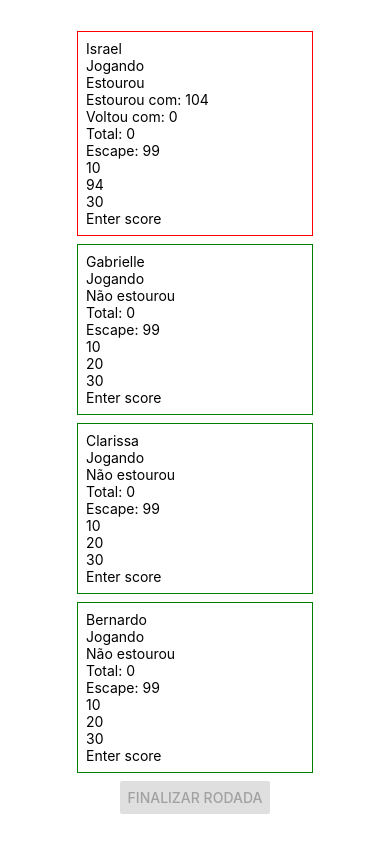
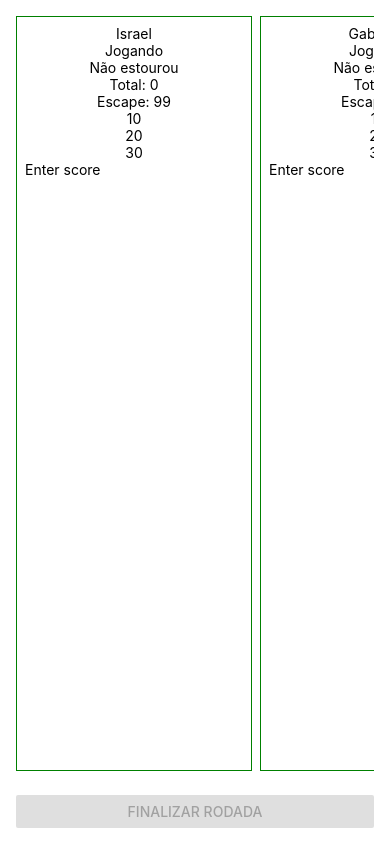
Before and after one commit to israeltduarte/pontinho-mobile, a React Native app: screen / in a window 390 px wide. Built offline with nearby package versions, Linux system fonts and the light colour scheme.

Commit message:
fix btn disabling

```diff
--- a/App.js
+++ b/App.js
@@ -1,5 +1,12 @@
 import React, { useState } from "react";
-import { Button, Text, TextInput, View } from "react-native";
+import {
+  Button,
+  ScrollView,
+  StyleSheet,
+  Text,
+  TextInput,
+  View,
+} from "react-native";
 import data from "./api/data.json";
 
 const App = () => {
@@ -9,6 +16,7 @@ const App = () => {
   const [canSubmit, setCanSubmit] = useState(false);
   const [highestTotal, setHighestTotal] = useState(0);
   const [roundWinner, setRoundWinner] = useState(null);
+  const [scores, setScores] = useState({}); // Store input values
 
   const submitScores = () => {
     if (canSubmit) {
@@ -111,38 +119,72 @@ const App = () => {
       }, 0);
   };
 
-  const enableSubmitButton = () => {
-    setCanSubmit(
-      players
-        .filter((player) => player.isPlaying)
-        .every((player) => {
-          const inputValue = getInputValue(player.id);
-          return inputValue !== "" && inputValue !== null;
-        })
-    );
-  };
-
   const clearNewScoreField = (player) => {
     // Implement your logic to clear input field
     enableSubmitButton();
   };
 
+  const handleScoreChange = (playerId, score) => {
+    setScores((prevScores) => ({
+      ...prevScores,
+      [playerId]: score,
+    }));
+  };
+
+  const handleScoreBlur = () => {
+    enableSubmitButton();
+  };
+
+  const enableSubmitButton = () => {
+    const allInputsFilled = players
+      .filter((player) => player.isPlaying)
+      .every((player) => {
+        const inputValue = scores[player.id];
+        return inputValue !== "" && inputValue !== null && !isNaN(inputValue);
+      });
+
+    setCanSubmit(allInputsFilled);
+  };
+
+  const styles = StyleSheet.create({
+    container: {
+      flex: 1,
+      padding: 16,
+    },
+    scrollViewContent: {
+      flexGrow: 1,
+    },
+    playersRow: {
+      flexDirection: "row",
+      marginBottom: 16,
+    },
+    playerContainer: {
+      flex: 1,
+      borderWidth: 1,
+      padding: 8,
+      marginRight: 8,
+      alignItems: "center",
+    },
+  });
+
   return (
-    <View
-      style={{
-        flex: 1,
-        justifyContent: "center",
-        alignItems: "center",
-      }}
+    <View style={styles.container}>
+      <ScrollView
+        contentContainerStyle={styles.scrollViewContent}
+        horizontal={true}
       >
+        <View style={styles.playersRow}>
           {players.map((player, index) => (
             <View
               key={index}
               style={{
-            borderWidth: 1,
                 borderColor: player.hasExploded ? "red" : "green",
                 padding: 8,
                 marginBottom: 8,
+                marginRight: 8,
+                flexDirection: "column", // Vertically align elements
+                borderWidth: 1,
+                alignItems: "center",
               }}
             >
               <Text>{player.name}</Text>
@@ -162,11 +204,15 @@ const App = () => {
               <TextInput
                 keyboardType="numeric"
                 placeholder="Enter score"
-            onChangeText={enableSubmitButton}
+                onChangeText={(text) => handleScoreChange(player.id, text)}
+                onBlur={handleScoreBlur}
+                value={scores[player.id] || ""}
                 editable={player.isPlaying}
               />
             </View>
           ))}
+        </View>
+      </ScrollView>
       <Button
         title="Finalizar rodada"
         onPress={submitScores}
--- a/api/data.json
+++ b/api/data.json
@@ -3,11 +3,11 @@
     {
       "id": "player1",
       "name": "Israel",
-      "points": [10, 94, 30],
+      "points": [10, 20, 30],
       "total": 0,
       "scape": 99,
-      "hasExploded": true,
-      "hasExplodedWith": 104,
+      "hasExploded": false,
+      "hasExplodedWith": 0,
       "isBackWith": 0,
       "isPlaying": true
     },
```
Lines whose indentation alone changed are shown as unchanged.
